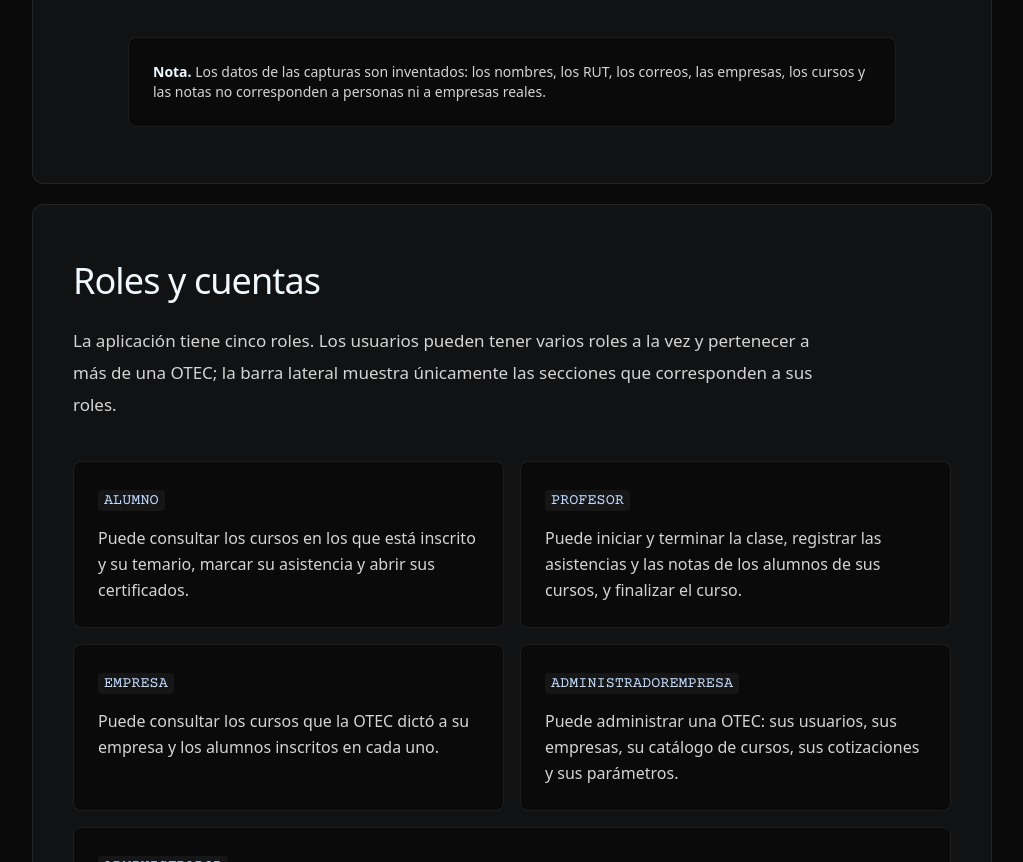
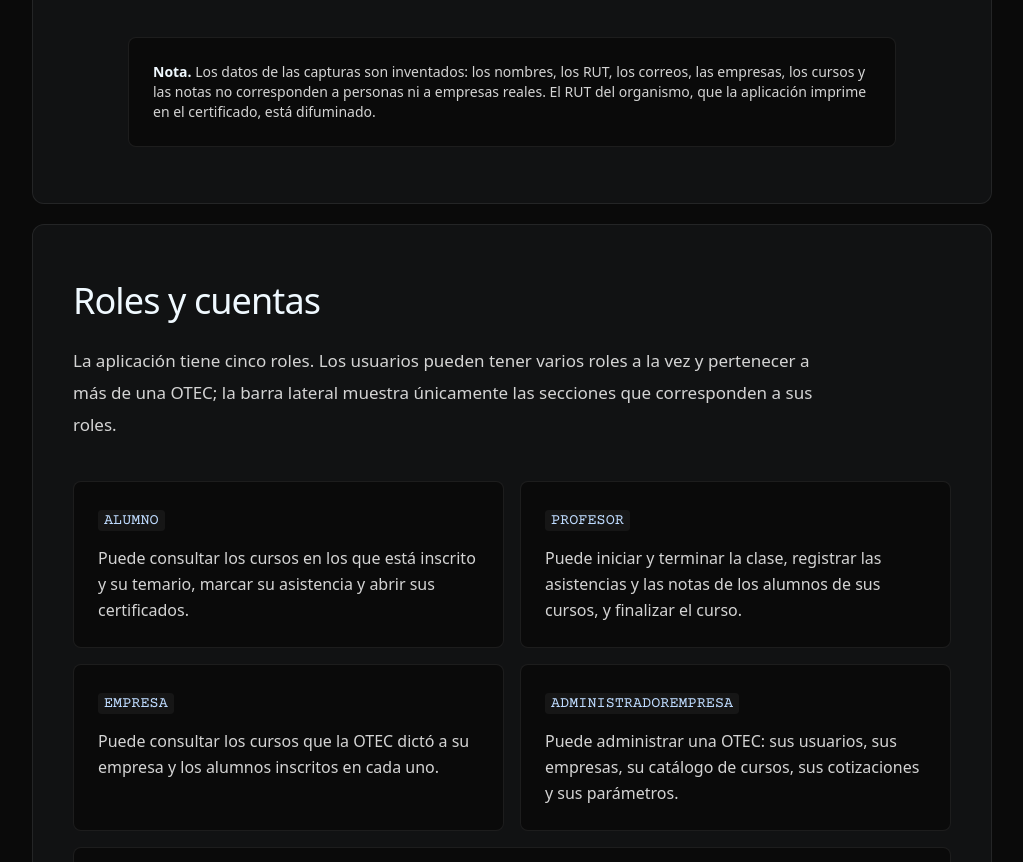
Before and after one commit to NightReversedFold/PortafolioFinal, a website: page stuff/typescript/otec/index.html in a window 1280 px wide. Shown: the part 900-1762 px from the top of the page, without its empty margins (128-1151 px from the left). Drawn offline with nearby package versions, Linux system fonts and the light colour scheme.

Commit message:
Difuminar el RUT del organismo en la captura del certificado
Es el unico dato real que aparecia en las capturas: la aplicacion lo
tiene escrito en el codigo del certificado, por lo que no se podia
reemplazar desde los datos de ejemplo.

```diff
--- a/stuff/typescript/otec/index.html
+++ b/stuff/typescript/otec/index.html
@@ -88,7 +88,8 @@
             <div class="prose-night mx-auto mt-10 rounded-lg border border-line bg-night p-5 sm:p-6">
                 <p class="text-sm">
                     <strong>Nota.</strong> Los datos de las capturas son inventados: los nombres, los RUT, los
-                    correos, las empresas, los cursos y las notas no corresponden a personas ni a empresas reales.
+                    correos, las empresas, los cursos y las notas no corresponden a personas ni a empresas reales. El
+                    RUT del organismo, que la aplicación imprime en el certificado, está difuminado.
                 </p>
             </div>
         </section>
```
Also changed, not shown: assets/images/otec/certificado.png.
